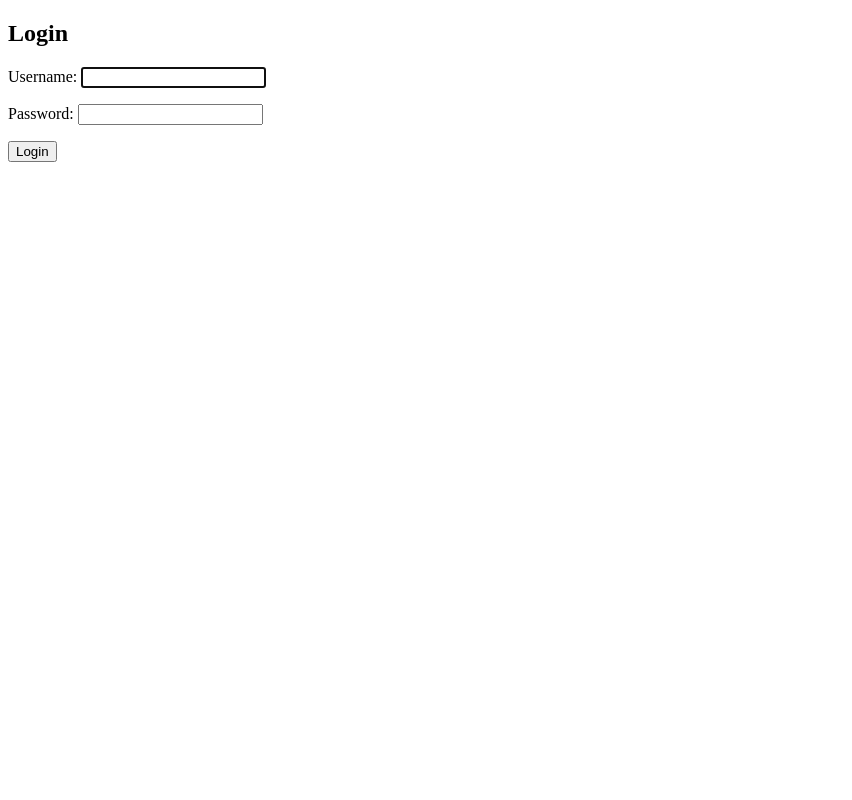
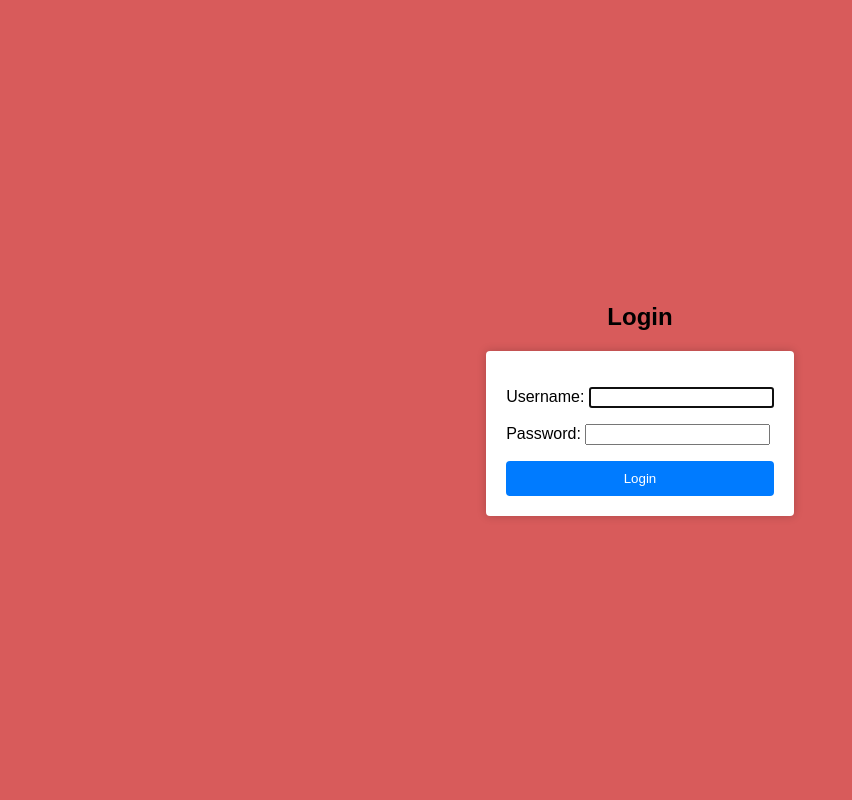
Before and after one commit to Lifeisforty2/shopping, a Django app: page /login/ in a window 1280 px wide. Shown: the whole page, without its empty margins (0-852 px from the left). Run offline with Django 4.2, Linux system fonts and the light colour scheme.

Commit message:
add CSS styling for templates

```diff
--- a/shop/static/shop/style.css
+++ b/shop/static/shop/style.css
@@ -0,0 +1,33 @@
+body {
+    font-family: 'Arial', sans-serif;
+    background-color: #d85b5b;
+    margin: 0;
+    padding: 0;
+    display: flex;
+    justify-content: center;
+    align-items: center;
+    min-height: 100vh;
+}
+form {
+    background: #fff;
+    padding: 20px;
+    border-radius: 4px;
+    box-shadow: 0 0 10px 0 rgba(0, 0, 0, 0.2);
+}
+h2 {
+    margin-bottom: 20px;
+    text-align: center;
+}
+button {
+    background-color: #007bff;
+    border: none;
+    padding: 10px 20px;
+    color : #fff;
+    border-radius: 4px;
+    cursor: pointer;
+    display: block;
+    width: 100%;
+}
+buton:hover {
+    background-color: #0056b3;
+}
--- a/shop/templates/login.html
+++ b/shop/templates/login.html
@@ -1,17 +1,18 @@
 <!DOCTYPE html>
-{% load static %}
 <html>
 <head>
     <title>Login</title>
+    {% load static %}
     <link href="{% static 'shop/style.css' %}" rel="stylesheet">
 </head>
 <body>
+    <div class="login-container">
         <h2>Login</h2>
         <form method="post" action="{% url 'login' %}">
             {% csrf_token %}
             {{ form.as_p }}
             <button type="submit">Login</button>
-
         </form>
+    </div>
 </body>
 </html>
```
Lines whose indentation alone changed are shown as unchanged.
